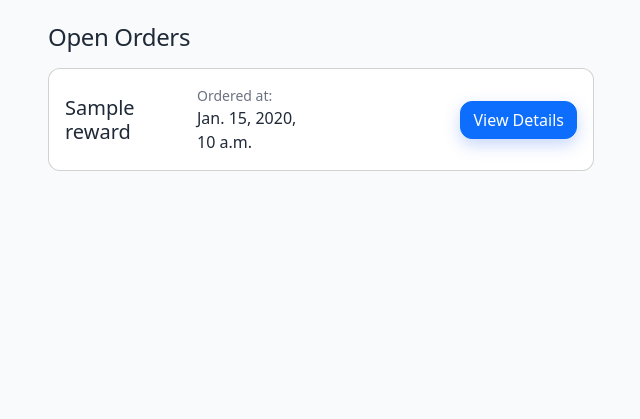
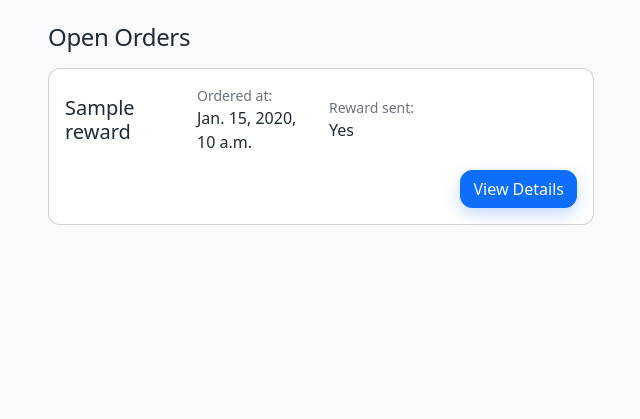
Before and after one commit to fairytaib/procrastination-defier, a Django app: template checkout/templates/checkout/all_orders.html in a window 1280 px wide. Shown: the part 154-573 px from the top of the page, without its empty margins (34-674 px from the left). Run offline with Django 4.2, Linux system fonts and the light colour scheme; the template is opened without the code that fills it: most values are stand-ins (such as "Sample title", 1, 10 or a date in 2020).

Commit message:
Create order view for average user/customer

```diff
--- a/checkout/templates/checkout/_order_card.html
+++ b/checkout/templates/checkout/_order_card.html
@@ -15,7 +15,12 @@
           {{ order.bought_at }}
         </p>
       </div>
-
+      <div class="col-6 col-lg-3">
+        <p class="card-text mb-0">
+          <span class="d-block small text-body-secondary">Reward sent:</span>
+          {{ order.reward_sent|yesno:"Yes,No" }}
+        </p>
+      </div>
       <div class="col-12 col-lg-auto ms-lg-auto">
         <a href="{% url 'view_order_details' order.id %}" class="btn btn-primary" aria-label="View Order Details">View Details</a>
       </div>
--- a/checkout/views.py
+++ b/checkout/views.py
@@ -55,7 +55,11 @@ def place_order(request, reward_id):
 @login_required
 def user_order_overview(request):
     """Render all ordered rewards."""
-    orders = RewardHistory.objects.filter(reward_sent=False).order_by(
+    if request.user.has_perm('tasks.mark_done'):
+        orders = RewardHistory.objects.filter(
+            reward_sent=False).order_by('-bought_at')
+    else:
+        orders = RewardHistory.objects.filter(user=request.user).order_by(
             '-bought_at'
             )
     context = {
```
Also changed, not shown: checkout/templates/checkout/order_details.html (+4 -3 lines).
